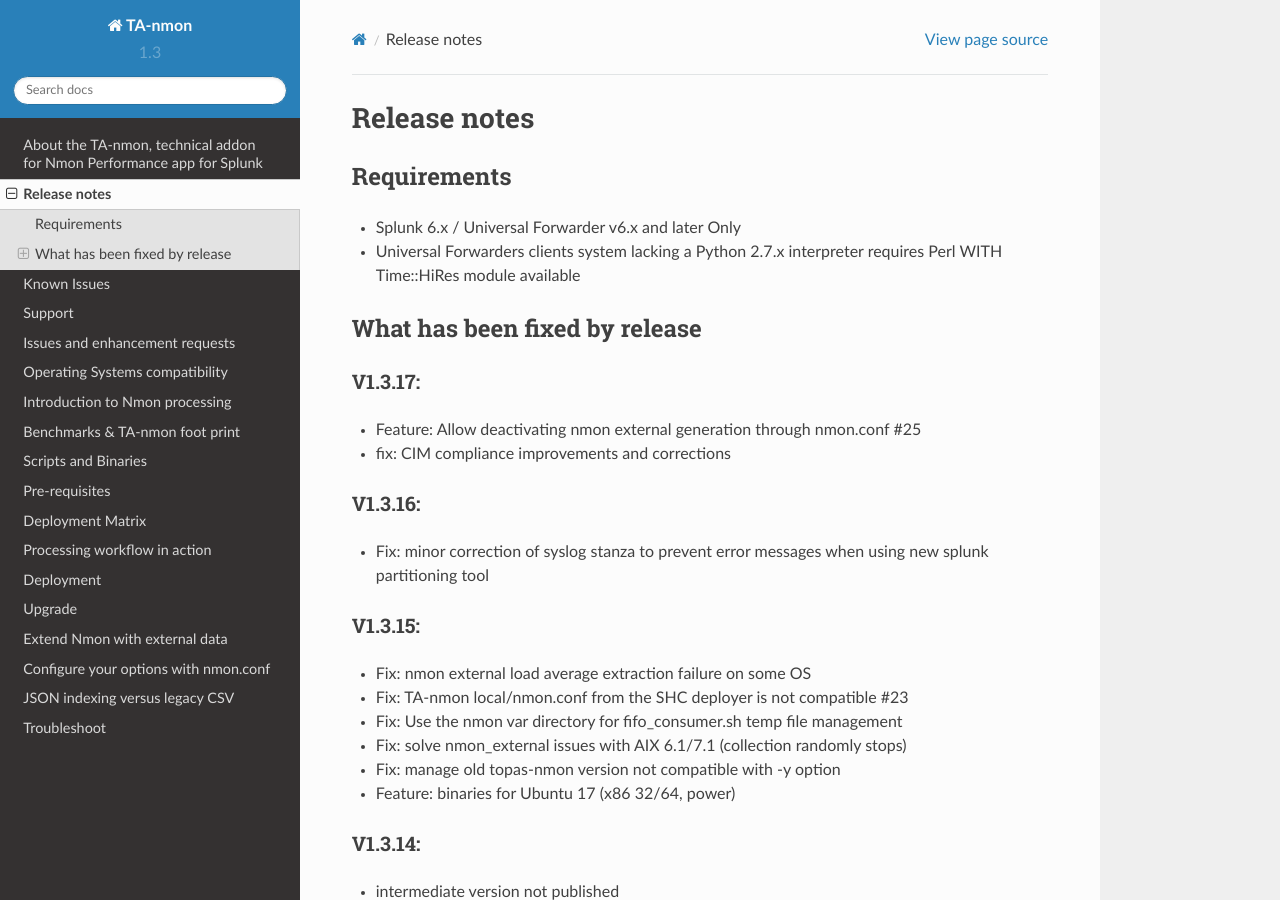
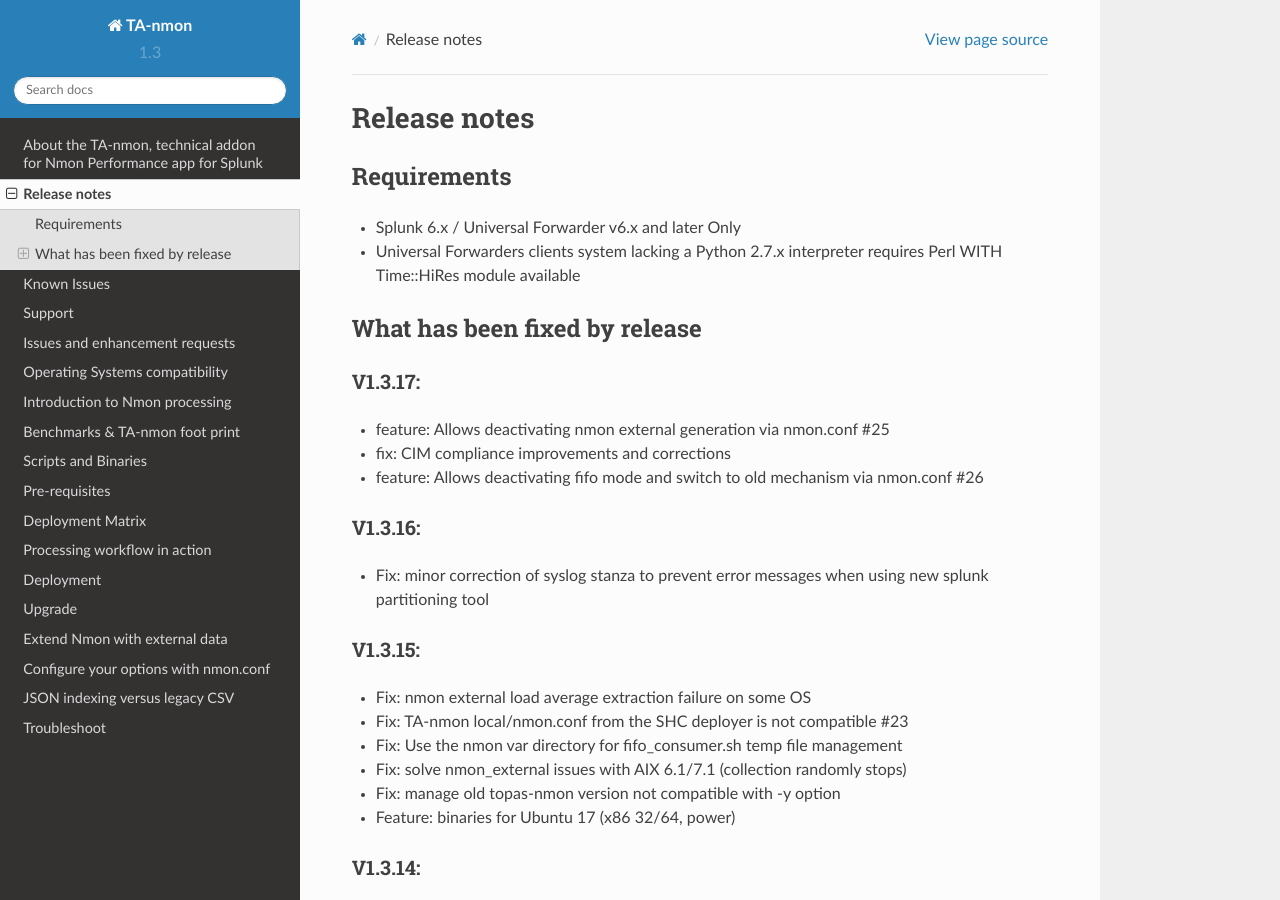
Before and after one commit to guilhemmarchand/TA-nmon, a Sphinx documentation site: the page built from docs/releasenotes.rst, in a window 1280 px wide and 900 px high. Built offline with Sphinx 7.4.7 and the Read the Docs theme 2.0.0, drawn with Linux system fonts in a browser that asks for light colours.

Commit message:
Allows deactivating fifo mode and switch to old mechanism via nmon.conf #26

```diff
--- a/docs/releasenotes.rst
+++ b/docs/releasenotes.rst
@@ -18,8 +18,9 @@
 V1.3.17:
 ========
 
-- Feature: Allow deactivating nmon external generation through nmon.conf #25
+- feature: Allows deactivating nmon external generation via nmon.conf #25
 - fix: CIM compliance improvements and corrections
+- feature: Allows deactivating fifo mode and switch to old mechanism via nmon.conf #26
 
 ========
 V1.3.16:
```
Also changed, not shown: 3 other files.
